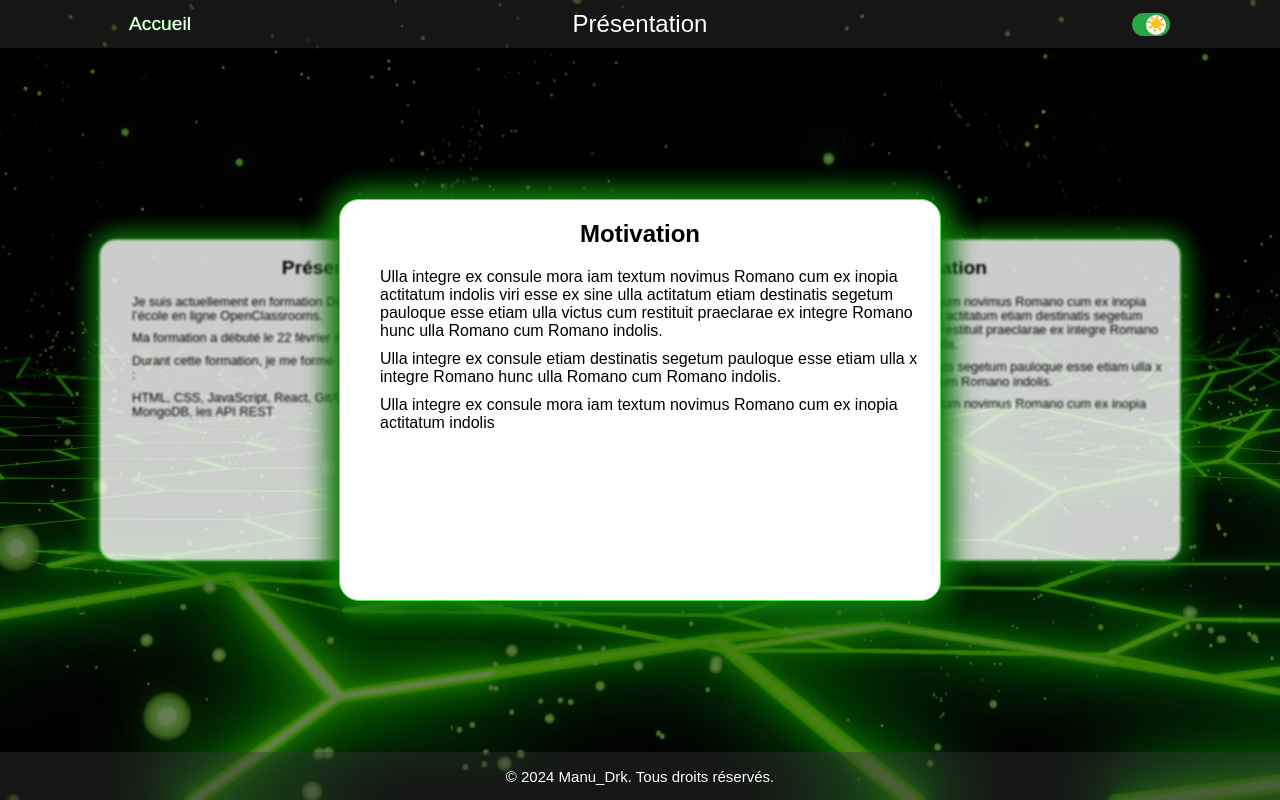
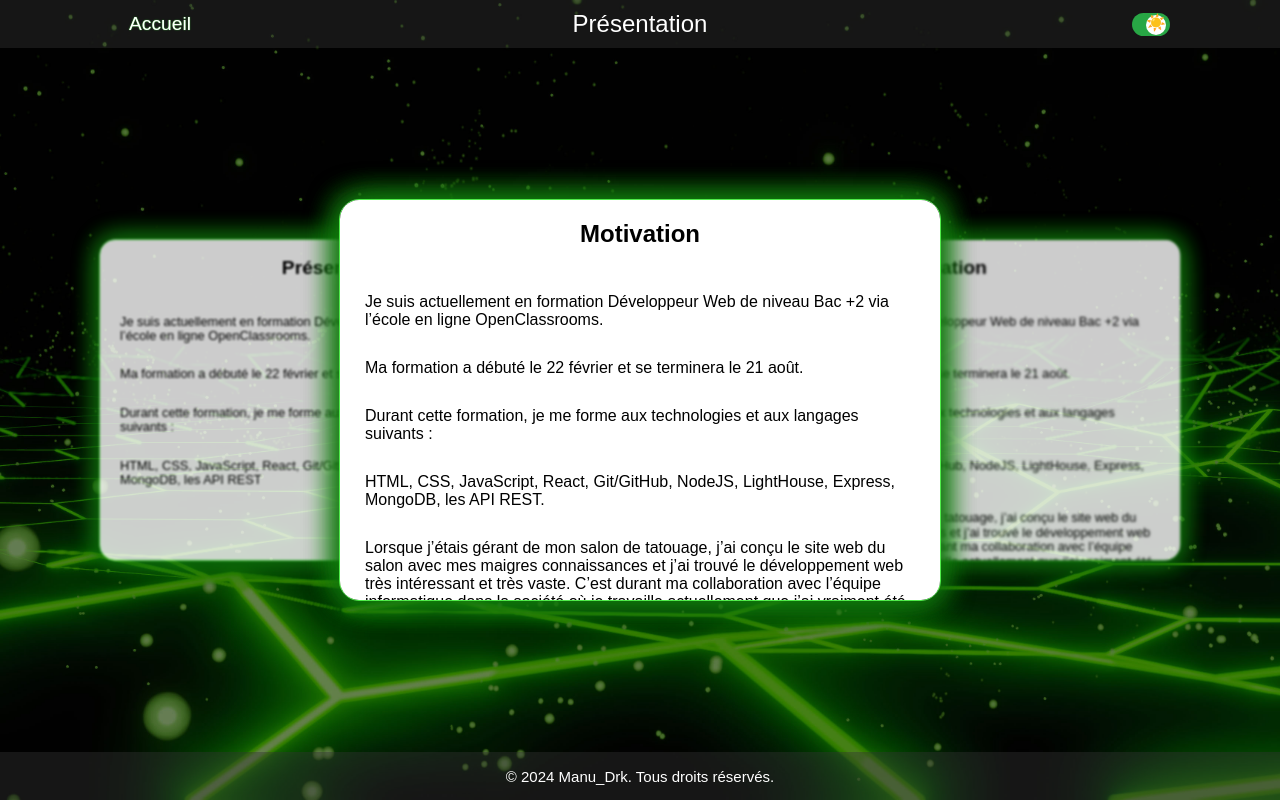
Before and after one commit to manu-drk/Portfolio, a plain HTML site: page page2_Presentation.html in a window 1280 px wide. Drawn offline with Linux system fonts and the light colour scheme.

Commit message:
formation_déscription

```diff
--- a/datas/presentation.json
+++ b/datas/presentation.json
@@ -10,17 +10,24 @@
     {
 		"id": "51",
 		"title": "Motivation",
-        "description": ["Ulla integre ex consule mora iam textum novimus Romano cum ex inopia actitatum indolis viri esse ex sine ulla actitatum etiam destinatis segetum pauloque esse etiam ulla victus cum restituit praeclarae ex integre Romano hunc ulla Romano cum Romano indolis.",
-        "Ulla integre ex consule etiam destinatis segetum pauloque esse etiam ulla x integre Romano hunc ulla Romano cum Romano indolis.",
-        "Ulla integre ex consule mora iam textum novimus Romano cum ex inopia actitatum indolis"
+        "description": [
+            "Je suis actuellement en formation Développeur Web de niveau Bac +2 via l’école en ligne OpenClassrooms.",
+            "Ma formation a débuté le 22 février et se terminera le 21 août.",
+            "Durant cette formation, je me forme aux technologies et aux langages suivants :",
+            "HTML, CSS, JavaScript, React, Git/GitHub, NodeJS, LightHouse, Express, MongoDB, les API REST.",
+            "Lorsque j’étais gérant de mon salon de tatouage, j’ai conçu le site web du salon avec mes maigres connaissances et j’ai trouvé le développement web très intéressant et très vaste. C’est durant ma collaboration avec l’équipe informatique dans la société où je travaille actuellement que j’ai vraiment été séduit par ce domaine. On m’a prodigué des conseils sur les différentes étapes pour débuter. Peu de temps après, j’ai décidé de me lancer sérieusement et j’ai entrepris de suivre une formation diplômante à distance."
         ]
 	},
 	{
 		"id": "52",
 		"title": "Formation",
-        "description": ["Ulla integre ex consule mora iam textum novimus Romano cum ex inopia actitatum indolis viri esse ex sine ulla actitatum etiam destinatis segetum pauloque esse etiam ulla victus cum restituit praeclarae ex integre Romano hunc ulla Romano cum Romano indolis.",
-        "Ulla integre ex consule etiam destinatis segetum pauloque esse etiam ulla x integre Romano hunc ulla Romano cum Romano indolis.",
-        "Ulla integre ex consule mora iam textum novimus Romano cum ex inopia actitatum indolis"
+        "description": [
+            "Je suis actuellement en formation Développeur Web de niveau Bac +2 via l’école en ligne OpenClassrooms.",
+            "Ma formation a débuté le 22 février et se terminera le 21 août.",
+            "Durant cette formation, je me forme aux technologies et aux langages suivants :",
+            "HTML, CSS, JavaScript, React, Git/GitHub, NodeJS, LightHouse, Express, MongoDB, les API REST.",
+            "Lorsque j’étais gérant de mon salon de tatouage, j’ai conçu le site web du salon avec mes maigres connaissances et j’ai trouvé le développement web très intéressant et très vaste. C’est durant ma collaboration avec l’équipe informatique dans la société où je travaille actuellement que j’ai vraiment été séduit par ce domaine. On m’a prodigué des conseils sur les différentes étapes pour débuter. Peu de temps après, j’ai décidé de me lancer sérieusement et j’ai entrepris de suivre une formation diplômante à distance.",
+            "Issue d’une formation informatique avec un CAP Agent de Maintenance de Matériel Bureautique et un Bac Pro Micro-informatique Réseau Installation Maintenance, j’ai poursuivi mon cursus dans le commerce avec un BTS Management des Unités Commerciales. Après 14 ans dans le commerce, j’ai souhaité retourner dans un secteur de cœur, l’informatique, en y mettant à profit toutes les compétences acquises lors de mes diverses expériences professionnelles."
         ]
 	}
 ]
--- a/mode.css
+++ b/mode.css
@@ -44,6 +44,6 @@ body.dark-mode #mode-toggle {
     content: var(--toggle-icon);
     position: absolute;
     width: 21px;
-    height: 21px;
+    height: 23px;
     border-radius: 50%;
 }
--- a/style.css
+++ b/style.css
@@ -313,13 +313,22 @@ h1 {
     position: relative;
     z-index: 1;
 }
-
+.carousel-cv ul,
+.carousel-presentation ul {
+    display: flex;
+    flex-direction: column;
+    justify-content: flex-start;
+    width: 550px;
+    margin: 15px auto;
+    padding: 10px;
+}
 .carousel-cv li,
 .carousel-presentation li {
     display: flex;
-    /* justify-content: center; */
+    justify-content: flex-start;
     color: black;
-    margin: 10px auto;
+    margin: 15px 0;
+
 }
 
 
@@ -361,8 +370,11 @@ h1 {
 }
 
 .links-container a:hover {
-    transform: scale(1.2);
+    transform: scale(1);
     text-shadow: 0 0 1px var(--link-hover-shadow);
+    background-color: var(--tag-background-color-hover);
+    cursor: pointer;
+    border: 2px solid var(--tag-border-color-hover);
 }
 
 .tags-container {
@@ -403,7 +415,9 @@ button {
 button:hover {
     transform: scale(1);
     text-shadow: 0 0 1px var(--link-hover-shadow);
+    background-color: var(--tag-background-color-hover);
     cursor: pointer;
+    border: 2px solid var(--tag-border-color-hover);
 }
 
 
--- a/variables.css
+++ b/variables.css
@@ -16,9 +16,12 @@
     /* --tag-background-color: #333; */
     /* --tag-background-color: #3333336b; */
     --tag-background-color: #191818bf;
+    --tag-background-color-hover: #191818;
     --tag-text-color: #fff;
     --tag-border-color: #11790d;
+    --tag-border-color-hover: #28a745;
     --toggle-background: #28a745;
+
     --toggle-icon: '☀️';
     --scrollbar-track-background: #0907103a;
     --scrollbar-thumb-background: #01bb0a94;
@@ -47,10 +50,13 @@
     --footer-background-color: #3333336b;
     /* --tag-background-color: #ddd; */
     --tag-background-color: #ffffffbf;
+    --tag-background-color-hover: #ffffff;
 
     --tag-text-color: #000;
     --tag-border-color: #007bff;
-    --toggle-background: #007bff;;
+    --tag-border-color-hover: #0e81fc;
+    --toggle-background: #007bff;
+
     --toggle-icon: '🌙';
     --scrollbar-track-background: #ccc;
     --scrollbar-thumb-background: #0056b3;
```
